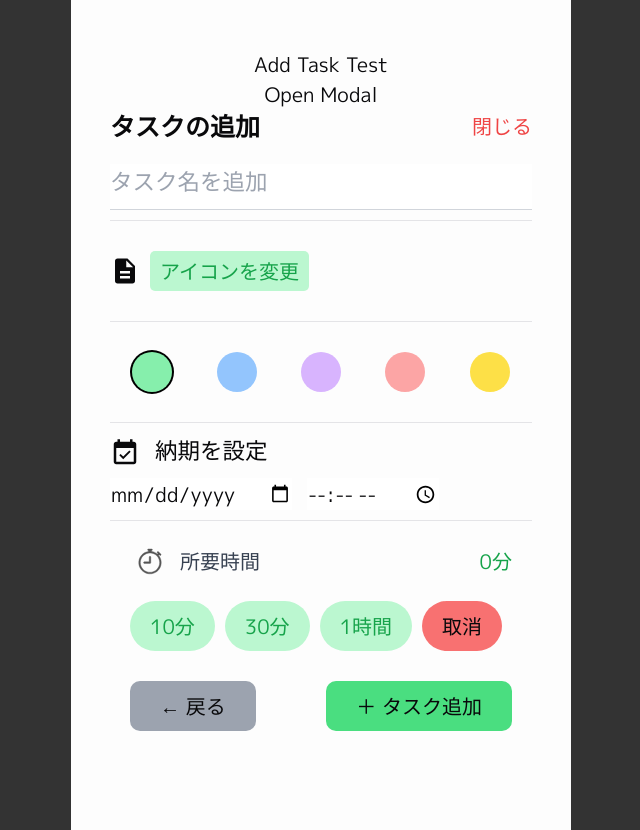
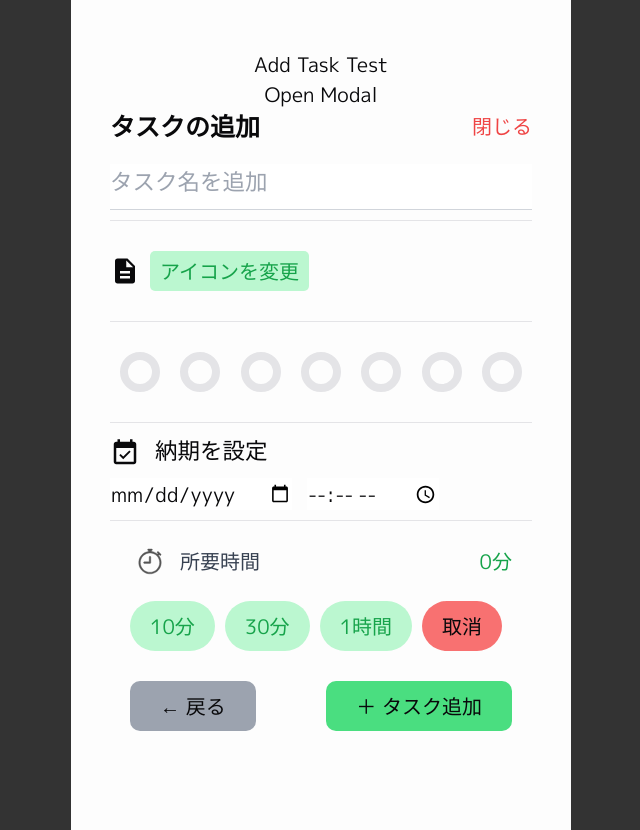
Before and after one commit to Tornado2024-AlphaC/You-DO, a Next.js app: page /add-task-test in a window 1280 px wide. Both pictures are taken after a click on the button "Open Modal". Shown: the whole page, without its empty margins (319-959 px from the left). Built offline with nearby package versions, Linux system fonts and the light colour scheme.

Commit message:
feat: 色選択コンポーネントの切り出し

```diff
--- /dev/null
+++ b/src/components/features/add-task-modal/ColorPicker.tsx
@@ -0,0 +1,22 @@
+import React from 'react';
+
+interface ColorPickerProps {
+	color: string;
+	selectedColor: string;
+	setSelectedColor: (selectedColor: string) => void;
+}
+
+const ColorPicker = ({
+	selectedColor,
+	color,
+	setSelectedColor,
+}: ColorPickerProps) => {
+	return (
+		<div
+			onClick={() => setSelectedColor(color)}
+			className={`w-8 h-8 ${selectedColor === color ? `bg-${color}-primary` : 'bg-white-primary'} border-8 border-${color}-primary rounded-full cursor-pointer`}
+		></div>
+	);
+};
+
+export default ColorPicker;
--- a/src/components/features/add-task-modal/addTaskModal.tsx
+++ b/src/components/features/add-task-modal/addTaskModal.tsx
@@ -13,6 +13,8 @@ import SchoolIcon from '@mui/icons-material/School';
 import FitnessCenterIcon from '@mui/icons-material/FitnessCenter';
 
 import { useUserData } from '../use-cookies/useUserData';
+import ColorPicker from './ColorPicker';
+import { green } from '@mui/material/colors';
 
 type Task = {
 	id: number;
@@ -192,6 +194,16 @@ const AddTaskModal = ({ closeModal }: { closeModal: () => void }) => {
 		}
 	};
 
+	const COLORS: string[] = [
+		'green',
+		'sky',
+		'blue',
+		'purple',
+		'red',
+		'orange',
+		'yellow',
+	];
+
 	return (
 		<div className="bg-white">
 			<div className="flex justify-between items-center mb-4">
@@ -250,27 +262,17 @@ const AddTaskModal = ({ closeModal }: { closeModal: () => void }) => {
 					</div>
 				)}
 				<hr />
-				<div className="flex justify-around py-4">
-					<div
-						onClick={() => setSelectedColor('bg-green-300')}
-						className={`w-8 h-8 ${selectedColor === 'bg-green-300' ? 'ring-2 ring-black' : ''} bg-green-300 rounded-full cursor-pointer`}
-					></div>
-					<div
-						onClick={() => setSelectedColor('bg-blue-300')}
-						className={`w-8 h-8 ${selectedColor === 'bg-blue-300' ? 'ring-2 ring-black' : ''} bg-blue-300 rounded-full cursor-pointer`}
-					></div>
-					<div
-						onClick={() => setSelectedColor('bg-purple-300')}
-						className={`w-8 h-8 ${selectedColor === 'bg-purple-300' ? 'ring-2 ring-black' : ''} bg-purple-300 rounded-full cursor-pointer`}
-					></div>
-					<div
-						onClick={() => setSelectedColor('bg-red-300')}
-						className={`w-8 h-8 ${selectedColor === 'bg-red-300' ? 'ring-2 ring-black' : ''} bg-red-300 rounded-full cursor-pointer`}
-					></div>
-					<div
-						onClick={() => setSelectedColor('bg-yellow-300')}
-						className={`w-8 h-8 ${selectedColor === 'bg-yellow-300' ? 'ring-2 ring-black' : ''} bg-yellow-300 rounded-full cursor-pointer`}
-					></div>
+				{/* タスクカラー選択 */}
+				<div className="flex justify-around items-center py-4">
+					{/* map関数でCOLORSの数だけ繰り返し */}
+					{COLORS.map(color => (
+						<ColorPicker
+							key={color}
+							color={color}
+							selectedColor={selectedColor}
+							setSelectedColor={setSelectedColor}
+						/>
+					))}
 				</div>
 				<hr />
 				<div className="flex flex-row gap-3">
```
